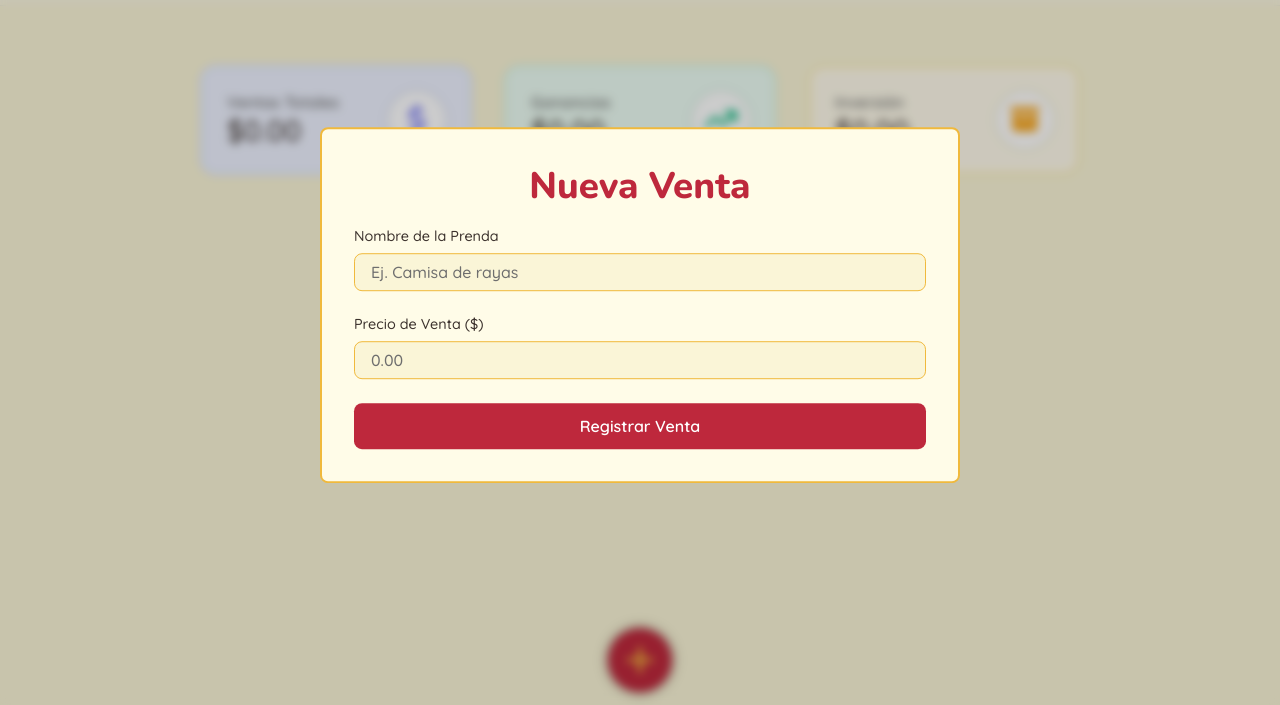
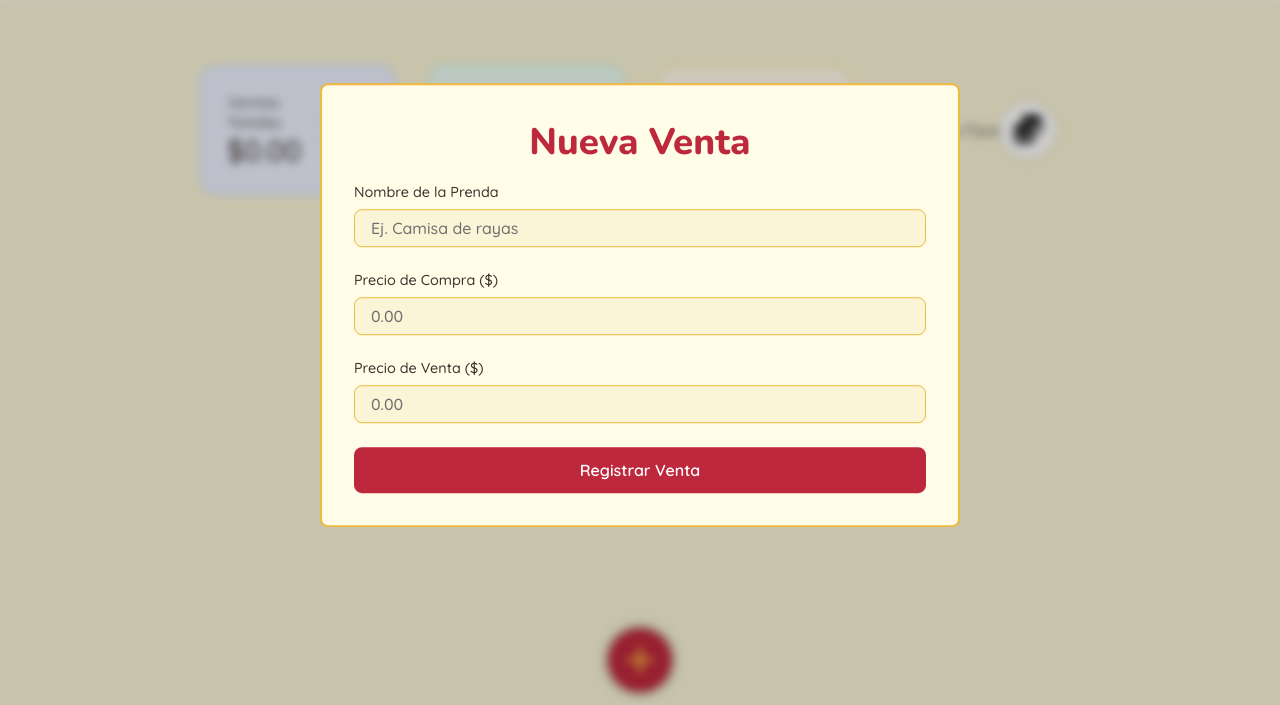
Before and after one commit to GuidoPerezR/sales-record, a plain HTML site: page index.html in a window 1280 px wide. Both pictures are taken after a click on the link 640 px from the left and 755 px from the top of the page. Shown: the part 95-800 px from the top of the page. Drawn offline with nearby package versions, Linux system fonts and the light colour scheme.

Commit message:
feat: add fixed costs section and update form labels for purchase and sale prices

```diff
--- a/index.html
+++ b/index.html
@@ -75,6 +75,17 @@
                             <i class="fa-solid fa-box-archive archive"></i>
                         </div>
                     </article>
+                    <article class="info-item">
+                        <div>
+                            <header>
+                                <h2>Gastos Fijos</h2>
+                            </header>
+                            <p id="cost-amount"></p>
+                        </div>
+                        <div class="icon-container">
+                            <i class="fa-solid fa-coins coins"></i>
+                        </div>
+                    </article>
                 </div>
                 <div class="sales-list">
                     <header>
@@ -99,7 +110,13 @@
                                 <input type="text" id="form-sale-title" placeholder="Ej. Camisa de rayas" required>
                             </div>
                             <div class="form-field">
-                                <label for="form-sale-amount">Precio de Venta ($)</label>
+                                <label for="form-buy-amount">Precio de <span class="buy-highlight">Compra</span>
+                                    ($)</label>
+                                <input type="number" id="form-buy-amount" placeholder="0.00" required>
+                            </div>
+                            <div class="form-field">
+                                <label for="form-sale-amount">Precio de <span class="sale-highlight">Venta</span>
+                                    ($)</label>
                                 <input type="number" id="form-sale-amount" placeholder="0.00" required>
                             </div>
                         </fieldset>
```
